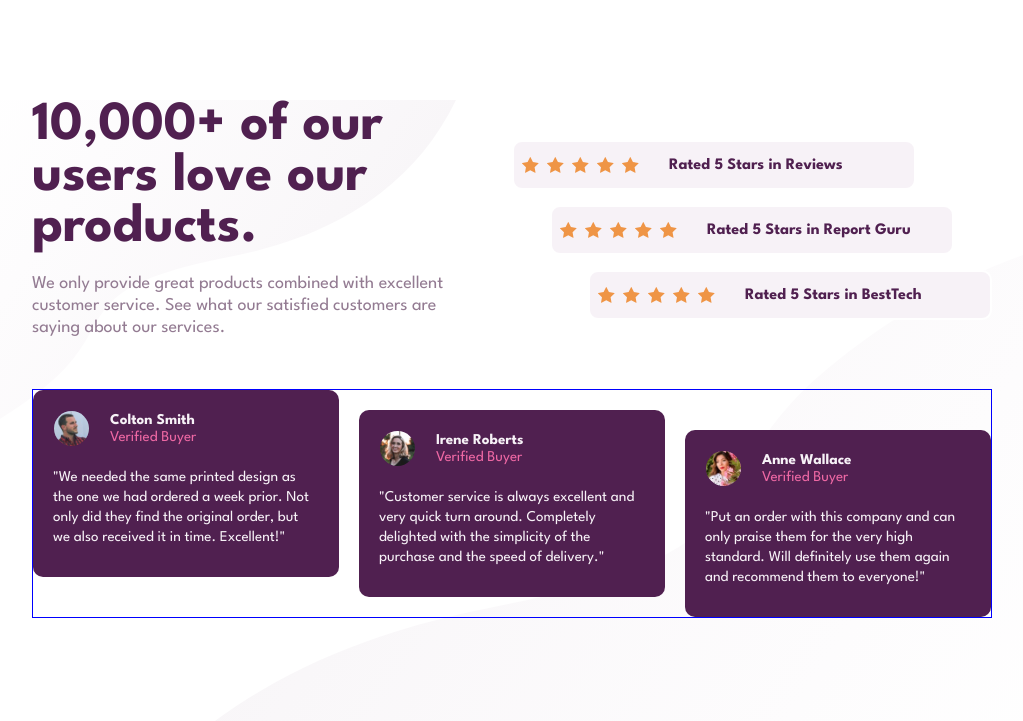
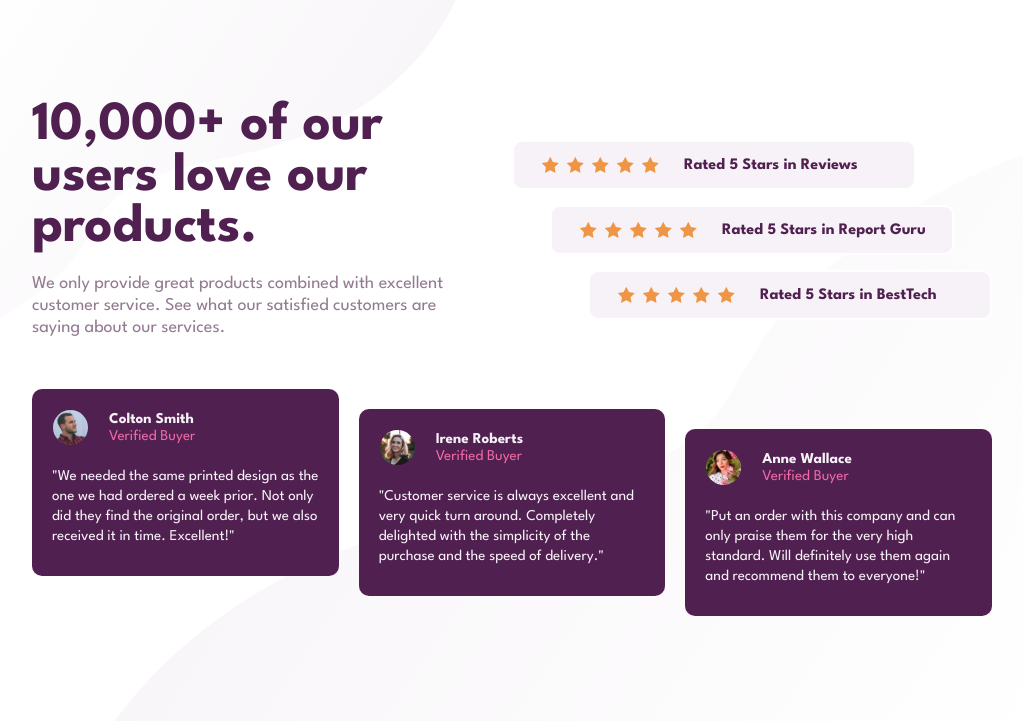
Before and after one commit to Suxaric/Social-proof-section, a plain HTML site: page index.html in a window 1280 px wide. Shown: the whole page, without its empty margins (128-1151 px from the left). Drawn offline with Linux system fonts and the light colour scheme.

Commit message:
6 commit

```diff
--- a/index.html
+++ b/index.html
@@ -19,36 +19,38 @@
 
         <div class="container-stars">
           <div class="container-stars-rewiews">
+            <div class="container-stars-rewiews-space">
               <img src="./images/icon-star.svg" alt="star">
               <img src="./images/icon-star.svg" alt="star">
               <img src="./images/icon-star.svg" alt="star">
               <img src="./images/icon-star.svg" alt="star">
               <img src="./images/icon-star.svg" alt="star">
-
               <p>Rated 5 Stars in Reviews</p>
+            </div>
           </div>
 
           <div class="container-stars-report">
+            <div class="container-stars-report-space">
               <img src="./images/icon-star.svg" alt="star">
               <img src="./images/icon-star.svg" alt="star">
               <img src="./images/icon-star.svg" alt="star">
               <img src="./images/icon-star.svg" alt="star">
               <img src="./images/icon-star.svg" alt="star">
-
               <p>Rated 5 Stars in Report Guru</p>
+            </div>
           </div>
 
           <div class="container-stars-besttech">
+            <div class="container-stars-besttech-space">
               <img src="./images/icon-star.svg" alt="star">
               <img src="./images/icon-star.svg" alt="star">
               <img src="./images/icon-star.svg" alt="star">
               <img src="./images/icon-star.svg" alt="star">
               <img src="./images/icon-star.svg" alt="star">
-
               <p>Rated 5 Stars in BestTech</p>
             </div>
           </div>
-
+        </div>
 
         <div class="container-reviews">
           <div class="container-reviews-colton">
@@ -63,10 +65,10 @@
             <div class="container-reviews-colton-text">
               <p>"We needed the same printed design as the one we had ordered a week prior.
                 Not only did they find the original order, but we also received it in time.
-                Excellent!"</p>
+                Excellent!"
+              </p>
             </div>
           </div>
-
 
           <div class="container-reviews-irene">
             <div class="container-reviews-irene-info">
@@ -99,13 +101,8 @@
               </p>
             </div>
           </div>
-
-        </div>
-
         </div>
       </div>
-
-
-
+    </div>
   </body>
 </html>
--- a/style.css
+++ b/style.css
@@ -14,13 +14,12 @@
   background-image: url(./images/bg-pattern-top-desktop.svg), url(./images/bg-pattern-bottom-desktop.svg);
   background-repeat: no-repeat;
   background-position:
-    0px 0px,
+    left top,
     right bottom;
 }
 
 .container-wrapper {
   max-width: 960px;
-  margin-top: 100px;
   margin-right: auto;
   margin-bottom: 0;
   margin-left: auto;
@@ -29,6 +28,9 @@
   grid-template-columns: 1fr 1fr;
 }
 
+.container-info {
+  margin-top: 100px;
+}
 .container-info h1 {
   color: hsl(300, 43%, 22%);
   font-family: League Spartan, sans-serif;
@@ -45,17 +47,24 @@
   padding-right: 30px;
   padding-bottom: 20px;
   line-height: 22px;
+}
 
+.container-stars {
+  margin-top: 100px;
 }
 
 .container-stars-rewiews {
   width: 400px;
   margin-top: 40px;
-  display: flex;
-  align-items: center;
   background-color: hsl(300, 24%, 96%);
   border: solid 2px hsl(0, 0%, 100%);
   border-radius: 10px;
+}
+
+.container-stars-rewiews-space {
+  margin-left: 20px;
+  display: flex;
+  align-items: center;
 }
 
 .container-stars-rewiews img {
@@ -65,7 +74,7 @@
 }
 
 .container-stars-rewiews p {
-  padding-left: 30px;
+  padding-left: 25px;
   color: hsl(300, 43%, 22%);
   font-family: League Spartan, sans-serif;
   font-weight: 700;
@@ -78,11 +87,15 @@
   margin-top: 15px;
   margin-right: auto;
   width: 400px;
-  display: flex;
-  align-items: center;
   background-color: hsl(300, 24%, 96%);
   border: solid 2px hsl(0, 0%, 100%);
   border-radius: 10px;
+}
+
+.container-stars-report-space {
+  margin-left: 20px;
+  display: flex;
+  align-items: center;
 }
 
 .container-stars-report img {
@@ -92,7 +105,7 @@
 }
 
 .container-stars-report p {
-  padding-left: 30px;
+  padding-left: 25px;
   color: hsl(300, 43%, 22%);
   font-family: League Spartan, sans-serif;
   font-weight: 700;
@@ -105,11 +118,15 @@
   margin-top: 15px;
   margin-right: 0;
   width: 400px;
-  display: flex;
-  align-items: center;
   background-color: hsl(300, 24%, 96%);
   border: solid 2px hsl(0, 0%, 100%);
   border-radius: 10px;
+}
+
+.container-stars-besttech-space {
+  margin-left: 20px;
+  display: flex;
+  align-items: center;
 }
 
 .container-stars-besttech img {
@@ -119,7 +136,7 @@
 }
 
 .container-stars-besttech p {
-  padding-left: 30px;
+  padding-left: 25px;
   color: hsl(300, 43%, 22%);
   font-family: League Spartan, sans-serif;
   font-weight: 700;
@@ -131,7 +148,6 @@
 .container-reviews {
   margin-top: 30px;
   grid-column: span 2;
-  border: solid 1px blue; /*УДАЛИТЬ*/
   display: grid;
   grid-template-columns: 1fr 1fr 1fr;
   grid-template-rows: 1fr;
```
Lines whose indentation alone changed are shown as unchanged.
